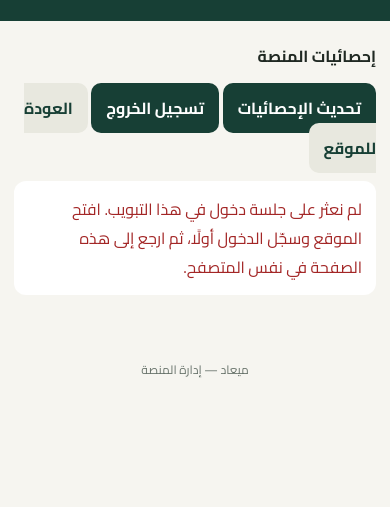
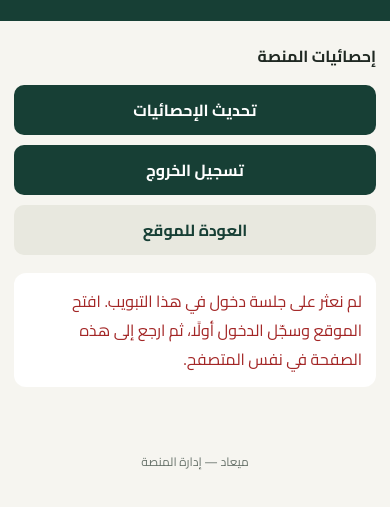
Before and after one commit to ahmedalmbass-web/Meead, a website: page admin.html in a window 390 px wide. Shown: the part 105-612 px from the top of the page. Drawn offline with Linux system fonts and the light colour scheme.

Commit message:
Update admin.html

```diff
--- a/admin.html
+++ b/admin.html
@@ -26,9 +26,27 @@
   display: flex;
   justify-content: space-between;
   align-items: center;
-      gap: 12px;
+  gap: 14px;
   flex-wrap: wrap;
   margin-bottom: 18px;
+}
+
+.top > div {
+  display: flex;
+  align-items: center;
+  justify-content: flex-start;
+  flex-wrap: wrap;
+  gap: 10px;
+}
+
+.top button,
+.top .back {
+  display: inline-flex;
+  align-items: center;
+  justify-content: center;
+  min-height: 44px;
+  white-space: nowrap;
+  text-align: center;
 }
     button, .back {
       border: 0;
@@ -117,8 +135,26 @@
         font-size: 13px;
       }
 
-      button {
-        max-width: 100%;
+      .top {
+  align-items: stretch;
+}
+
+.top > strong {
+  width: 100%;
+}
+
+.top > div {
+  display: grid;
+  grid-template-columns: 1fr;
+  width: 100%;
+  gap: 10px;
+}
+
+.top button,
+.top .back {
+  width: 100%;
+  min-height: 46px;
+  margin: 0;
 }
     }
 
```
Lines whose indentation alone changed are shown as unchanged.
